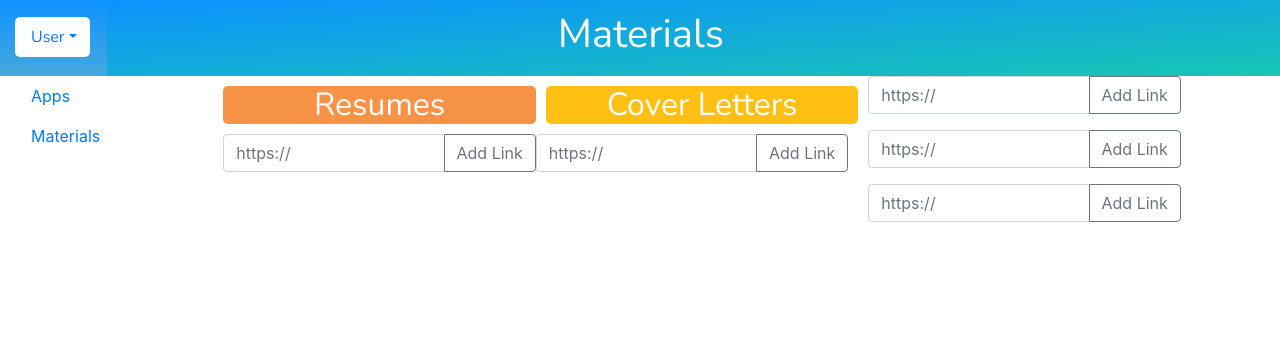
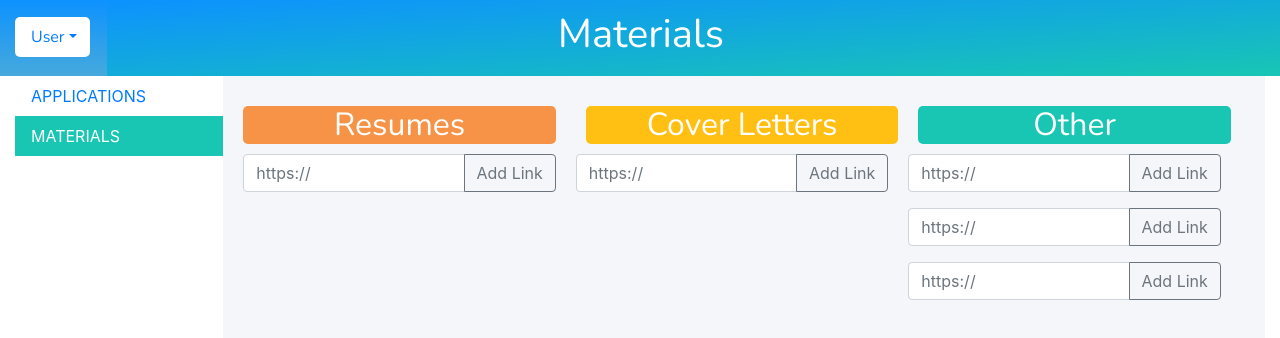
Before and after one commit to magiama9/work-hq, a React (Create React App) app in the folder client/: page /materials in a window 1280 px wide. Shown: the top 338 px of the page. Built offline with nearby package versions, Linux system fonts and the light colour scheme.

Commit message:
styled nav

```diff
--- a/client/src/components/Board/Board.js
+++ b/client/src/components/Board/Board.js
@@ -84,6 +84,10 @@ const classes = {
     paddingLeft: "0 !important",
     paddingRight: "0 !important"
   },
+  activeLink: {
+    backgroundColor: "#18C6B3",
+    color: "white"
+  },
   column: {
     // minWidth: 180,
     // width: "14vw",
@@ -160,7 +164,7 @@ const classes = {
   }
 };
 const Board = props => {
-  const [state, setState] = useState({ newApplications: [], tasks: [] });
+  const [state, setState] = useState({ newApplications: [], tasks: []});
   const [tasks, setTaskStatus] = useState([]);
   const getAllJobs = userID => {
     jobFetch.fetchAll(userID).then(res => {
@@ -248,45 +252,20 @@ const Board = props => {
           </NavDropdown>
         </Col>
         <Col md={2} style={classes.headerBtn}>
-          <Form state={state} setState={setState} style={classes.headerBtn}/>
+          <Form state={state} setState={setState}/>
         </Col>
         <Col md={9} style={classes.header}>
           <h1>Applications</h1>
         </Col>
       </Row>
       <Row noGutters={true}>
-        <Col md={2}>
+        <Col md={2} >
           <Nav defaultActiveKey="/" className="flex-column">
-            <Nav.Link href="/dashboard">Apps</Nav.Link>
-            <Nav.Link href="/materials">Materials</Nav.Link>
+            <Nav.Link href="/dashboard" style={classes.activeLink}>APPLICATIONS</Nav.Link>
+            <Nav.Link href="/materials">MATERIALS</Nav.Link>
           </Nav>
-          <div>
-            {/* <Button
-              onClick={() => {
-                const googleAuthProvider = new firebase.auth.GoogleAuthProvider();
-                firebase.auth().signInWithPopup(googleAuthProvider);
-              }}
-            >
-              Sign In with Google
-            </Button> */}
-            {/* <Button
-              data-testid="signin-anon"
-              onClick={() => {
-                firebase.auth().signInAnonymously();
-              }}
-            >
-              Sign In Anonymously
-            </Button> */}
-            {/* <Button
-              onClick={() => {
-                firebase.auth().signOut();
-              }}
-            >
-              Sign Out
-            </Button> */}
-          </div>
         </Col>
-        <Col md={10} style={classes.noPad}>
+        <Col md={10}>
           {/* This handles the click events */}
           {/* I need to figure out how to make it work with touch events */}
           <DndProvider backend={HTML5Backend}>
--- a/client/src/pages/Materials.js
+++ b/client/src/pages/Materials.js
@@ -23,6 +23,10 @@ const Materials = props => {
   const [othLinks, setOthLinks] = useState([]);
 
   const classes = {
+    matBoard: {
+      backgroundColor: "#F5F6FA",
+      height: "1000px"
+    },
     header: {
       background: "linear-gradient(to bottom right, #0D92FF, #18C6B3)",
       color: "white",
@@ -42,6 +46,13 @@ const Materials = props => {
       borderRadius: "5px",
       width: "75px",
       marginTop: "17px"
+    },
+    nav: {
+      backgroundColor: "white"
+    },
+    activeLink: {
+      backgroundColor: "#18C6B3",
+      color: "white"
     },
     resumes: {
       width: "100%",
@@ -63,11 +74,22 @@ const Materials = props => {
       fontFamily: "'Nunito', sans-serif",
       textAlign: "center",
     },
+    other: {
+      width: "100%",
+      margin: "10px auto 10px 10px",
+      padding: "10px auto 10px auto",
+      borderRadius: "5px",
+      backgroundColor: "#18C6B3",
+      color: "white",
+      fontFamily: "'Nunito', sans-serif",
+      textAlign: "center",
+    },
     input: {
       margin: "10px 10px 30px 10px"
     },
     linksCol: {
-      marginLeft: "20px"
+      marginLeft: "20px",
+      marginTop: "20px"
     }
   }
   useEffect(() => {
@@ -123,7 +145,7 @@ const Materials = props => {
 
   return (
     <>
-      <Row>
+      <Row >
       <Col md={1} style={classes.headerBtn}>
           <NavDropdown title="User" id="nav-dropdown" style={classes.dropdown}>
             <NavDropdown.Item eventKey="4.1">
@@ -161,14 +183,14 @@ const Materials = props => {
           <h1>Materials</h1>
         </Col>
       </Row>
-      <Row noGutters={true}>
-        <Col md={2}>
+      <Row style={classes.matBoard} noGutters={true}>
+        <Col md={2} style={classes.nav}>
           <Nav defaultActiveKey="/" className="flex-column">
-            <Nav.Link href="/dashboard">Apps</Nav.Link>
-            <Nav.Link href="/materials">Materials</Nav.Link>
+            <Nav.Link href="/dashboard">APPLICATIONS</Nav.Link>
+            <Nav.Link href="/materials" style={classes.activeLink}>MATERIALS</Nav.Link>
           </Nav>
         </Col>
-        <Col md={3}>
+        <Col md={3} style={classes.linksCol}>
           <h2 style={classes.resumes}>Resumes</h2>
           <InputGroup className="mb-3">
             <FormControl
@@ -182,7 +204,7 @@ const Materials = props => {
             </InputGroup.Append>
           </InputGroup>
         </Col>
-        <Col md={3}>
+        <Col md={3} style={classes.linksCol}>
           <h2 style={classes.covers}>Cover Letters</h2>
           <InputGroup className="mb-3">
             <FormControl
@@ -197,6 +219,7 @@ const Materials = props => {
           </InputGroup>
         </Col>
         <Col md={3} style={classes.linksCol}>
+        <h2 style={classes.other}>Other</h2>
         <InputGroup className="mb-3">
           <FormControl
             placeholder="https://"
```
